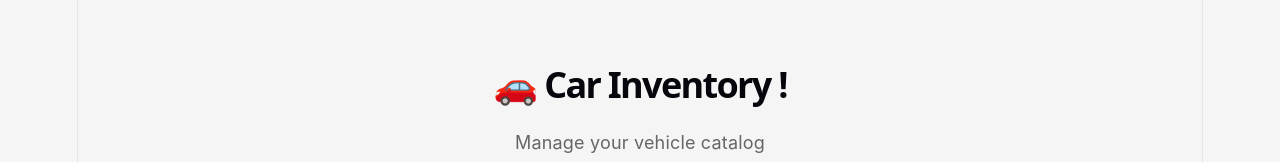
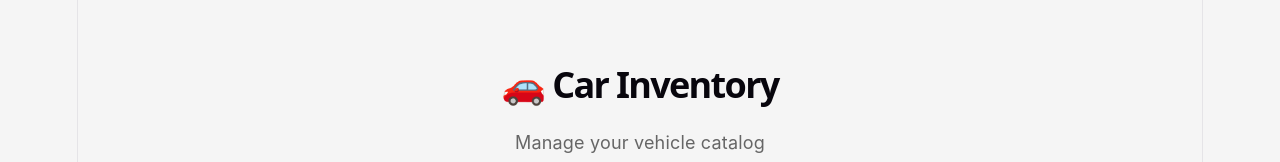
Before and after one commit to prafalex/car-inventory-devops, a React app in the folder frontend/: page / in a window 1280 px wide. Shown: the top 162 px of the page. Built offline with nearby package versions, Linux system fonts and the light colour scheme; no server answers; the HTML template or start-up script is replaced by a standard one.

Commit message:
fix:updated text

```diff
--- a/frontend/src/App.jsx
+++ b/frontend/src/App.jsx
@@ -43,7 +43,7 @@ function App() {
   return (
     <div className="app">
       <header className="app-header">
-        <h1>🚗 Car Inventory ! </h1>
+        <h1>🚗 Car Inventory </h1>
         <p className="subtitle">Manage your vehicle catalog</p>
       </header>
 
```
